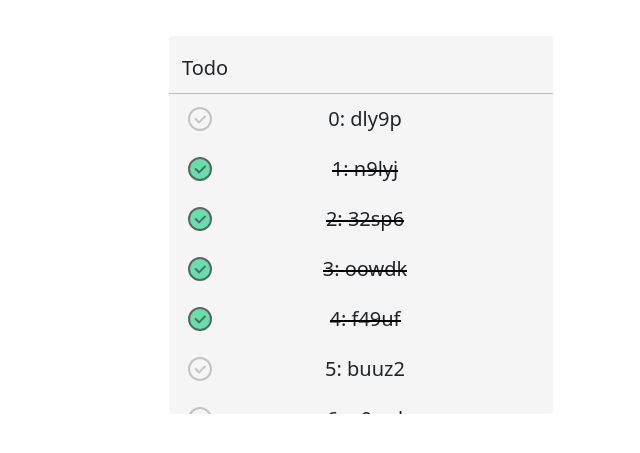
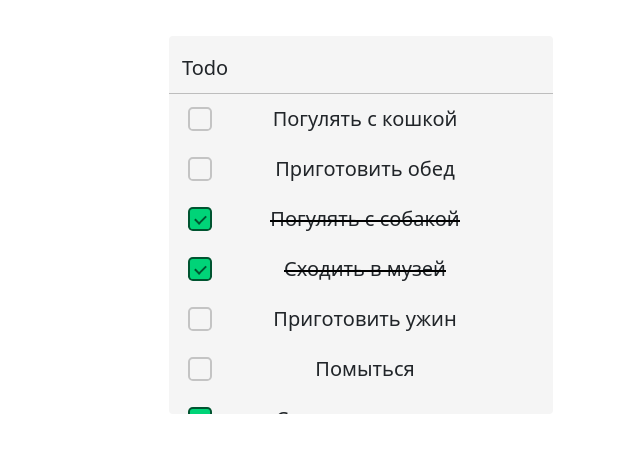
Before and after one commit to mrxFr1ends/portfolio_projects, a React (Create React App) app: page / in a window 1280 px wide. Shown: the part 175-628 px from the top of the page, without its empty margins (279-919 px from the left). Built offline with nearby package versions, Linux system fonts and the light colour scheme.

Commit message:
Change style and other updates :) (sorry)

```diff
--- a/src/App.css
+++ b/src/App.css
@@ -14,6 +14,7 @@
 @media screen and (max-width: 600px) {
   .container {
     width: 100%;
+    height: 100%;
   }
 }
 
--- a/src/App.js
+++ b/src/App.js
@@ -1,22 +1,33 @@
-import { useRef, useState } from "react";
+import { useState } from "react";
 import "./App.css";
 import TextField from "./components/TextField";
 import TodoList from "./components/TodoList";
 import ModalWindow from './components/ModalWindow';
 import TodoItemForm from "./components/TodoItemForm";
 import useTodoState from "./hooks/useTodoState";
-import {CSSTransition} from 'react-transition-group';
+import { CSSTransition } from 'react-transition-group';
 
+function shuffle(array) {
+  let currentIndex = array.length,  randomIndex;
+  while (currentIndex != 0) {
+    randomIndex = Math.floor(Math.random() * currentIndex);
+    currentIndex--;
+    [array[currentIndex], array[randomIndex]] =
+      [array[randomIndex], array[currentIndex]];
+  }
+  return array;
+}
 const generateTodos = () => {
+  let headers = shuffle(['Погулять с собакой', 'Погулять с кошкой', 'Приготовить ужин', 'Приготовить обед', 'Помыться', 'Сходить в музей', 'Сходить на рынок']);
+  let contents = ['Не придумал идите на: '];
   let todos = [];
-  for (let i = 0; i < 10; ++i) {
+  for (let i = 0; i < headers.length; ++i)
     todos.push({
       id: i,
       isComplete: Math.round(Math.random() * 10) % 2 == 0,
-      header: i + ": " + Math.random().toString(36).slice(2, 7),
-      content: i + ": " + Math.random().toString(36).slice(2)
-    })
-  }
+      header: headers[i],
+      content: contents[0] + Math.round(Math.random() * 100)
+    });
   return todos;
 };
 const defaultTodos = generateTodos();
@@ -34,7 +45,9 @@ function App() {
   const [openTodoInfo, setOpenTodoInfo] = useState(false);
   const [selectedTodo, setSelectedTodo] = useState({});
 
+  //todo: добавить панель с кнопками удаления выполненных, выполнить все сразу
   //todo: Добавить цвета по важности, или например сортировку по важности.
+  //todo: мб еще привязку файлов сделать
 
   const selectTodo = (item) => {
     setSelectedTodo(item);
@@ -53,7 +66,7 @@ function App() {
 
   return (
     <div className="container">
-      <CSSTransition in={openTodoInfo}classNames='modal' timeout={150} unmountOnExit>
+      <CSSTransition in={openTodoInfo} classNames='modal' timeout={150} unmountOnExit>
         <ModalWindow setVisible={setOpenTodoInfo}>
           <TodoItemForm
             item={selectedTodo}
@@ -73,13 +86,4 @@ function App() {
   );
 }
 
-// if (todoValue === "") return;
-//     const newTodo = {
-//       id: Date.now(),
-//       isComplete: false,
-//       text: todoValue,
-//     };
-//     setTodos([newTodo, ...todos]);
-//     setTodoValue("");
-
 export default App;
--- a/src/components/CheckBox/index.js
+++ b/src/components/CheckBox/index.js
@@ -1,18 +1,30 @@
 import React from 'react';
 import cl from './index.module.css';
 
-const CheckBox = ({check, setCheck, onClick, icon}) => {
+// const CheckBox = ({check, setCheck, onClick, icon}) => {
+//   return (
+//     <label className={cl.checkbox} onClick={onClick}>
+//       <input
+//         className={cl.checkbox__input}
+//         type="checkbox"
+//         checked={check}
+//         onChange={setCheck} />
+//       <span className={cl.checkbox__icon}>
+//         {icon}
+//       </span>
+//     </label>
+//   );
+// };
+
+const CheckBox = ({check, setCheck, onClick}) => {
   return (
-    <label className={cl.checkbox} onClick={onClick}>
+    <div className={cl.checkbox_round} onClick={onClick}>
       <input
-        className={cl.checkbox__input}
         type="checkbox"
         checked={check}
-        onChange={setCheck} />
-      <span className={cl.checkbox__icon}>
-        {icon}
-      </span>
-    </label>
+        onChange={setCheck}
+      />
+    </div>
   );
 };
 
--- a/src/components/CheckBox/index.module.css
+++ b/src/components/CheckBox/index.module.css
@@ -1,29 +1,48 @@
-.checkbox {
+.checkbox_round {
   width: 24px;
   height: 24px;
+  position: relative;
+  border-radius: 20%;
+  border: 2px solid rgba(0,0,0,0.2);
+  transition: all 0.3s ease-in;
 }
-
-.checkbox__input {
-  display: none;
+.checkbox_round input {
+  appearance: none;
+  -webkit-appearance: none;
+  outline: none;
+  width: 100%;
+  height: 100%;
+  position: absolute;
+  border-radius: inherit;
+  top: 0;
+  left: 0;
+  z-index: 2;
+  cursor: pointer;
 }
-
-.checkbox__icon {
-  vertical-align: middle;
-  border-radius: 50%;
-  cursor: pointer;
-  display: flex;
-  align-items: center;
-  justify-content: center;
-  transition: 0.3s all ease-in;
+.checkbox_round:hover {
+  border-color: rgba(0,0,0,0.4);
+}
+.checkbox_round:after {
   border: 2px solid black;
-  opacity: 0.2;
+  border-top: none;
+  border-right: none;
+  content: "";
+  height: 25%;
+  width: 45%;
+  position: absolute;
+  left: 4.5px;
+  top: 5.5px;
+  transform: rotate(-45deg);
+  transform: scale(0);
+  z-index: 1;
+  transition: inherit;
+  opacity: 0;
 }
-
-.checkbox__icon:hover {
-  opacity: 0.4;
+.checkbox_round:has(input[type="checkbox"]:checked) {
+  background-color: #00d478;
+  border-color: rgba(0,0,0,0.6);
 }
-
-.checkbox__input:checked + .checkbox__icon {
-  background: #00d478;
+.checkbox_round:has(input[type="checkbox"]:checked):after {
   opacity: 0.6;
+  transform: scale(1) rotate(-45deg);
 }
--- a/src/components/TodoItemForm/index.js
+++ b/src/components/TodoItemForm/index.js
@@ -35,7 +35,6 @@ const TodoItemForm = ({item, onChangeItem}) => {
       <div className={cl.todoCheck}>
         <CheckBox
           check={complete}
-          icon={<CheckMarkIcon/>}
           setCheck={e => setComplete(e.target.checked)}
         />
         <div className={cl.todoCheck_label}>Status</div>
--- a/src/components/TodoList/index.css
+++ b/src/components/TodoList/index.css
@@ -23,3 +23,9 @@
   opacity: 0.01;
   transition: opacity 300ms ease-in;
 }
+
+@media screen and (max-width: 600px) {
+  .todos_list {
+    height: calc(100% - 58px);
+  }
+}
--- a/src/components/TodoListItem/index.css
+++ b/src/components/TodoListItem/index.css
@@ -7,7 +7,6 @@
   cursor: pointer;
   padding: 0 5%;
 }
-
 .todos_item:hover {
   background-color: #eee;
 }
@@ -41,3 +40,13 @@
 .todoText_strike.active:after {
   width: 100%;
 }
+
+@media screen and (max-width: 600px) {
+  .todos_item:hover .cross_button {
+    opacity: 0.4;
+  }
+  .cross_button {
+    opacity: 0.4;
+    fill: red;
+  }
+}
--- a/src/components/TodoListItem/index.js
+++ b/src/components/TodoListItem/index.js
@@ -1,4 +1,4 @@
-import React from 'react';
+import React, { memo } from 'react';
 import CheckBox from '../CheckBox';
 import Button from '../Button';
 import { CheckMarkIcon, CrossIcon } from '../../icons/Icons';
@@ -10,7 +10,6 @@ const TodoListItem = ({ item, onChangeStatus, onRemove, onClick }) => {
       <CheckBox
         check={item.isComplete}
         setCheck={_ => onChangeStatus(item.id)}
-        icon={<CheckMarkIcon/>}
         onClick={e => e.stopPropagation()} />
       <span className={["todoText_strike", item.isComplete ? "active" : ""].join(' ')}>
         {item.header}
@@ -24,4 +23,4 @@ const TodoListItem = ({ item, onChangeStatus, onRemove, onClick }) => {
   );
 };
 
-export default TodoListItem;
+export default memo(TodoListItem);
--- a/src/icons/Icons.js
+++ b/src/icons/Icons.js
@@ -11,9 +11,9 @@ export const CrossIcon = () => {
   );
 };
 
-export const CheckMarkIcon = () => {
+export const CheckMarkIcon = (props) => {
   return (
-    <svg viewBox="0 0 38 38" transform="scale(1.5)">
+    <svg {...props} viewBox="0 0 38 38">
       <rect height="2.5" rx="1.25" transform="translate(-6.77 20.949) rotate(-45)" width="13.08" x="14.509" y="17.75"/>
       <rect height="2.5" rx="1.25" transform="translate(11.695 46.523) rotate(-135)" width="8.267" x="11.116" y="19.451"/>
     </svg>
--- a/src/index.css
+++ b/src/index.css
@@ -29,3 +29,9 @@ body {
   align-items: center;
   justify-content: center;
 }
+
+@media screen and (max-width: 600px) {
+  #root {
+    display: block;
+  }
+}
--- a/src/index.js
+++ b/src/index.js
@@ -5,7 +5,7 @@ import './index.css'
 
 const root = ReactDOM.createRoot(document.getElementById('root'));
 root.render(
-  <React.StrictMode>
+  // <React.StrictMode>
     <App />
-  </React.StrictMode>
+  // </React.StrictMode>
 );
```
